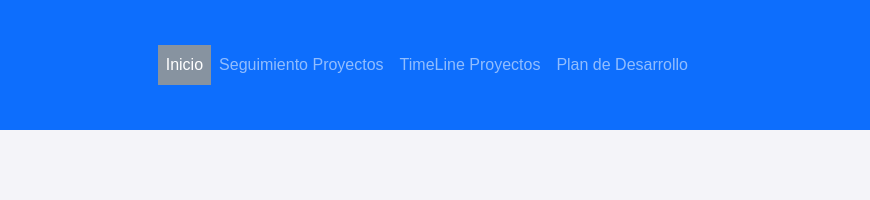
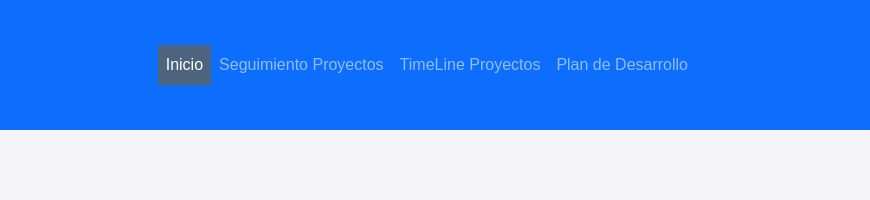
Before and after one commit to CamiloMadrigal12/TimeLineProyectos, a plain HTML site: page index.html in a window 1280 px wide. In both pictures the pointer is over the link "Inicio". Shown: the top 200 px of the page, 410-1280 px from the left. Drawn offline with nearby package versions, Linux system fonts and the light colour scheme.

Commit message:
cambio navbar

```diff
--- a/index.html
+++ b/index.html
@@ -31,7 +31,7 @@
             padding: 10px 20px; /* Ajusta el espaciado del navbar */
         }
         .navbar-nav a:hover {
-            background: #8793a0;
+            background: #4d647c;
 
         }
 
```
